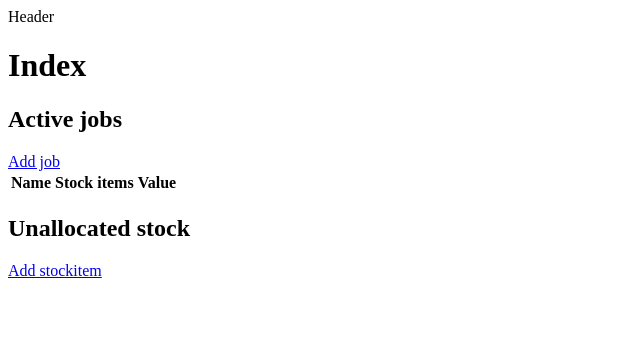
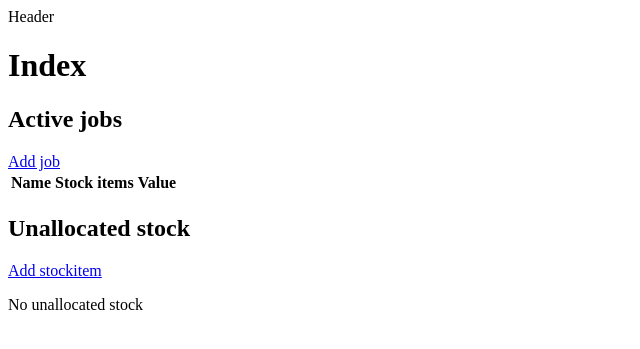
Before and after one commit to CapitalD/tradestock, a Flask app: template tradestock/templates/index.html in a window 1280 px wide. Shown: the top 349 px of the page, without its empty margins (0-640 px from the left). Run offline with Flask 2, Linux system fonts and the light colour scheme; the template is opened without the code that fills it, so the values that code supplies are empty; parts of the project's set-up code (start-up, migrations or seed data) failed here and were passed over.

Commit message:
No unallocated stock message on dashboard

```diff
--- a/tradestock/templates/index.html
+++ b/tradestock/templates/index.html
@@ -42,6 +42,11 @@
 
   <div id="unallocated_stock">
     <h2>Unallocated stock</h2> <a href="{{url_for('new_stockitem')}}">Add stockitem</a>
+    {% if not unallocated_stock %}
+      <p>
+        No unallocated stock
+      </p>
+    {% endif %}
     <ul>
       {% for stock in unallocated_stock %}
         <li>{{stock.name}} ({{numeraljs(stock.quantity).decimal_if_required()}} @ {{numeraljs(stock.unitprice).currency()}})</li>
```
